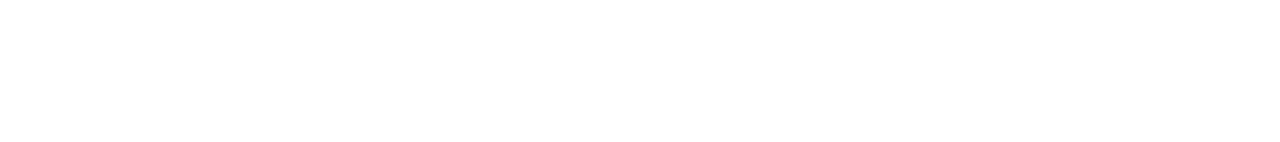
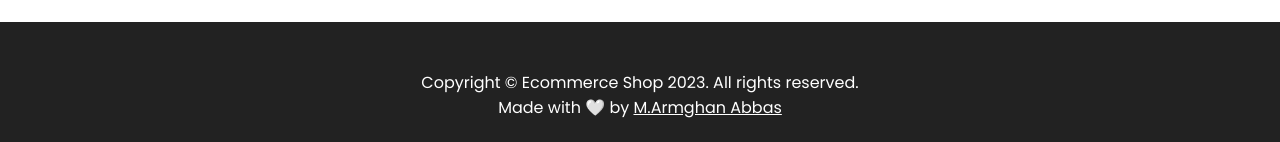
Before and after one commit to Muhammad-Armghan-Abbas/clothing-store, a React (Create React App) app: page / in a window 1280 px wide. Shown: the part 810-952 px from the top of the page. Before the commit the page ends 832 px from the top, so only its background shows below. Built offline with nearby package versions, Linux system fonts and the light colour scheme; no server answers.

Commit message:
footer-added

```diff
--- a/src/App.js
+++ b/src/App.js
@@ -4,6 +4,7 @@ import View from './components/pages/View.js';
 import Home from './components/pages/Home.js'
 import ShoppingBag from './components/ShoppingBag.js';
 import Header from './components/header.js'
+import Footer from './components/footer.js';
 function App() {
   document.addEventListener('scroll', () => {
     const head = document.querySelector('header');
@@ -23,6 +24,7 @@ function App() {
     <Route path='/view/:id' element={<View></View>}>
     </Route>
     </Routes>
+    <Footer></Footer>
    </div>
  </Router>
   )
--- /dev/null
+++ b/src/components/footer.css
@@ -0,0 +1,15 @@
+#top-Cont{
+    background-color: rgb(34 34 34);
+    color: white;
+    margin: 0;
+    text-align: center;
+    padding-bottom: 3rem;
+    padding-top: 3rem;
+}
+p{
+    font: 16px poppins;
+    margin: 0;
+}
+a{
+    color: white;
+}
--- /dev/null
+++ b/src/components/footer.js
@@ -0,0 +1,12 @@
+import "./footer.css"
+function Footer(){
+    return(
+<div id="top-Cont">
+    <p>Copyright © Ecommerce Shop 2023. All rights reserved.
+        <br></br>
+        Made with 🤍 by <a target="blanl" href="//">M.Armghan Abbas</a>
+    </p>
+</div>
+    );
+}
+export default Footer;
--- a/src/components/pages/View.css
+++ b/src/components/pages/View.css
@@ -5,19 +5,21 @@
         gap: 2rem;
     }
     #image{
-        min-width: 35%;
+        max-width: 50%;
     }
 }
 @media (min-width:1024px){
     .flex{
         flex-direction: row;
         gap: 5rem;
+       height: 75vh;
     }
     #image{
      max-width: 24rem;
     }
 }
 .flex {
+    margin-bottom: 7em;
     display: flex;
     align-items: center;
     margin-top: 7em;
```
